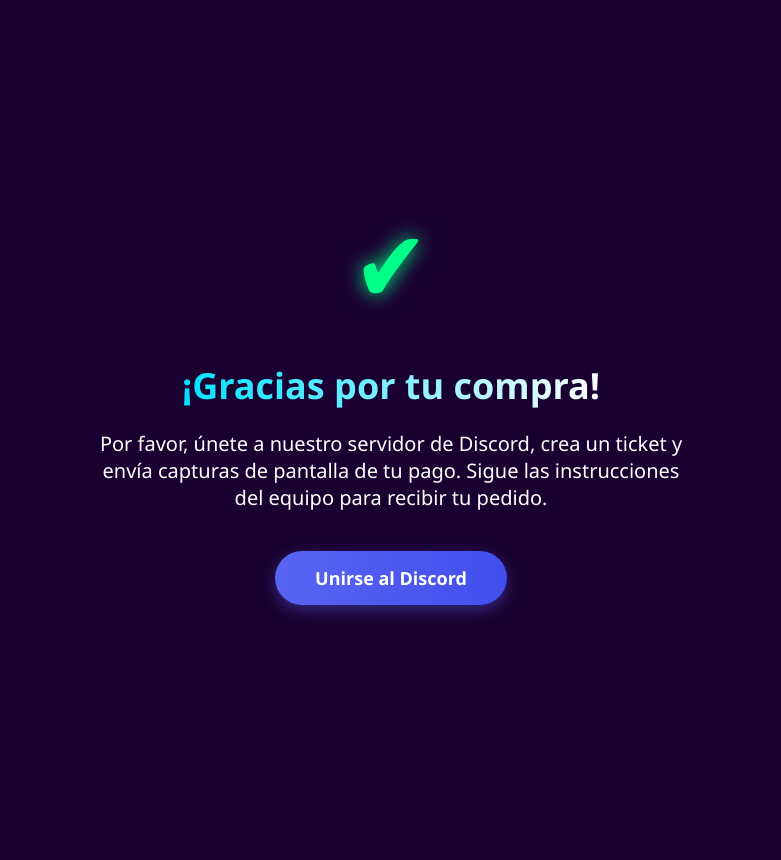
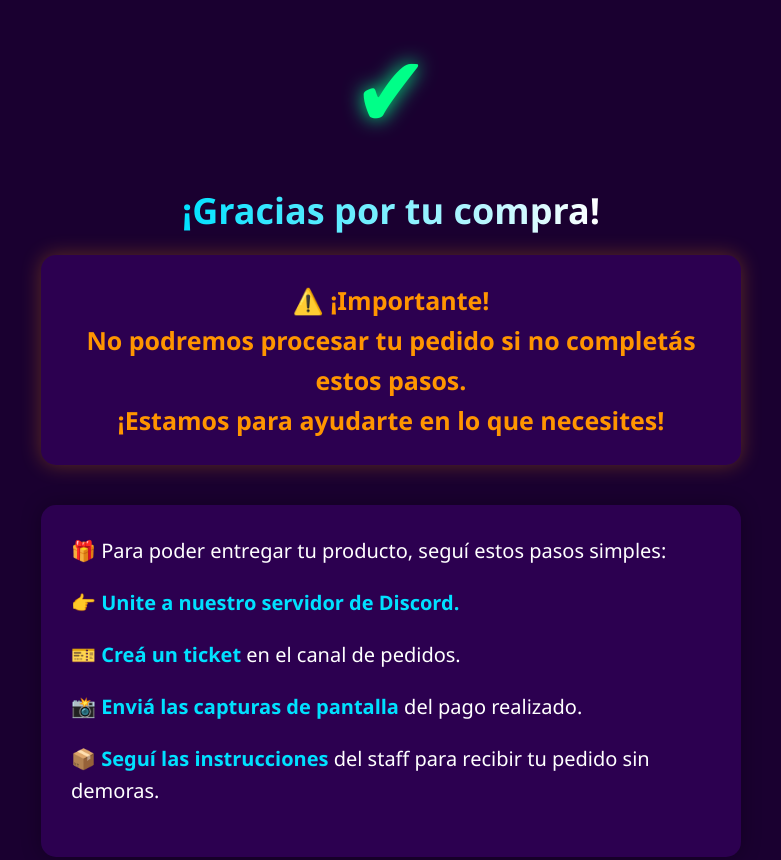
Before and after one commit to HyperCodeStudios/PelonStore, a plain HTML site: page gracias.html in a window 1280 px wide. Shown: the top 860 px of the page, without its empty margins (249-1030 px from the left). Before the commit the page ends 800 px from the top, so only its background shows below. Drawn offline with Linux system fonts and the light colour scheme.

Commit message:
Add files via upload

```diff
--- a/gracias.html
+++ b/gracias.html
@@ -53,7 +53,8 @@
         p {
             font-size: 20px;
             margin-bottom: 40px;
-            max-width: 600px;
+            max-width: 700px;
+            line-height: 1.6;
         }
 
         .discord-button {
@@ -75,12 +76,63 @@
             transform: translateY(-5px);
             box-shadow: 0 10px 20px rgba(88, 101, 242, 0.6);
         }
+
+        .steps {
+            text-align: left;
+            background-color: var(--card-bg);
+            padding: 30px;
+            border-radius: 15px;
+            box-shadow: 0 0 20px rgba(0,0,0,0.3);
+            max-width: 700px;
+            margin-bottom: 40px;
+        }
+
+        .steps p {
+            margin-bottom: 20px;
+        }
+
+        .steps span {
+            font-weight: bold;
+            color: var(--accent);
+        }
+
+        .important-text {
+            font-weight: bold;
+            text-align: center;
+            font-size: 25px;
+            color: var(--hover);
+            background-color: var(--card-bg);
+            padding: 25px 20px;
+            border-radius: 15px;
+            box-shadow: 0 0 20px rgba(255, 149, 0, 0.3);
+            max-width: 700px;
+            margin-bottom: 40px;
+            line-height: 1.6;
+        }
     </style>
 </head>
 <body>
     <div class="checkmark">✔</div>
     <h1>¡Gracias por tu compra!</h1>
-    <p>Por favor, únete a nuestro servidor de Discord, crea un ticket y envía capturas de pantalla de tu pago. Sigue las instrucciones del equipo para recibir tu pedido.</p>
+
+    <div class="important-text">
+        ⚠️ ¡Importante!<br>
+        No podremos procesar tu pedido si no completás estos pasos.<br>
+        ¡Estamos para ayudarte en lo que necesites!
+    </div>
+
+    <div class="steps">
+        <p>🎁 Para poder entregar tu producto, seguí estos pasos simples:</p>
+
+        <p>👉 <span>Unite a nuestro servidor de Discord.</span></p>
+
+        <p>🎫 <span>Creá un ticket</span> en el canal de pedidos.</p>
+
+        <p>📸 <span>Enviá las capturas de pantalla</span> del pago realizado.</p>
+
+        <p>📦 <span>Seguí las instrucciones</span> del staff para recibir tu pedido sin demoras.</p>
+    </div>
+
     <a href="https://discord.gg/3ghMQUxqAb" class="discord-button" target="_blank">Unirse al Discord</a>
 </body>
 </html>
```
Also changed, not shown: preguntas.html (+6 -14 lines).
